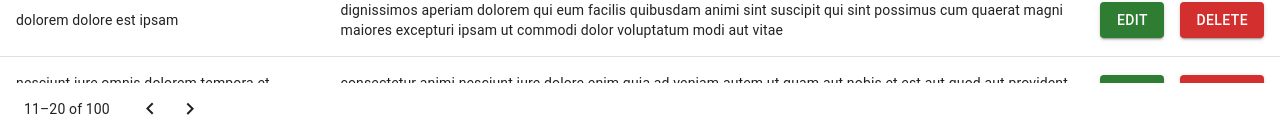
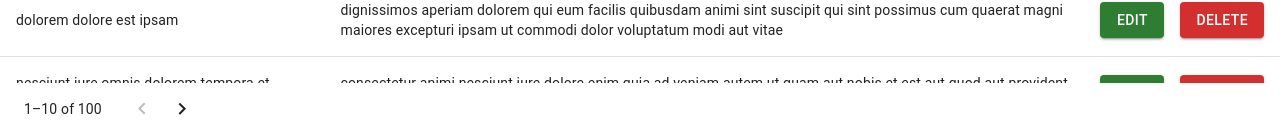
Before and after one commit to Ricardo8Abreu/post-crud-and-pagination, a Next.js app: page / in a window 1280 px wide. Shown: the part 664-796 px from the top of the page. Built offline with nearby package versions, Linux system fonts and the light colour scheme.

Commit message:
fixing the coherence of the pagination numbers

```diff
--- a/src/components/TablePosts/TablePostFooter/TablePostPagination/TablePostPagination.tsx
+++ b/src/components/TablePosts/TablePostFooter/TablePostPagination/TablePostPagination.tsx
@@ -1,4 +1,4 @@
-import { TablePagination } from '@mui/material'
+import { TablePagination, TableRow } from '@mui/material'
 
 import usePagination from '@/hooks/pagination/usePagination'
 
@@ -11,14 +11,16 @@ const TablePostPagination = ({ maxPage }: ButtonsPaginationProps) => {
     const { page, handleChangePage } = usePagination({ maxPage })
 
     return (
+        <TableRow>
             <TablePagination
-            page={page}
+                page={page - 1}
                 count={maxPage}
                 rowsPerPage={10}
                 onPageChange={handleChangePage}
                 rowsPerPageOptions={[10]}
             // onRowsPerPageChange={handleChangeRowsPerPage}
             />
+        </TableRow>
     )
 }
 
--- a/src/hooks/pagination/usePagination.ts
+++ b/src/hooks/pagination/usePagination.ts
@@ -23,7 +23,7 @@ const usePagination = ({ maxPage }: UsePaginationParams) => {
         newPage: number
         ) => {
             // update the page number in the url
-            params.set('pagination', String(newPage || 1))
+            params.set('pagination', String(newPage + 1))
            void replace(`${pathName}?${params.toString()}`)
     }
 
```
Lines whose indentation alone changed are shown as unchanged.
